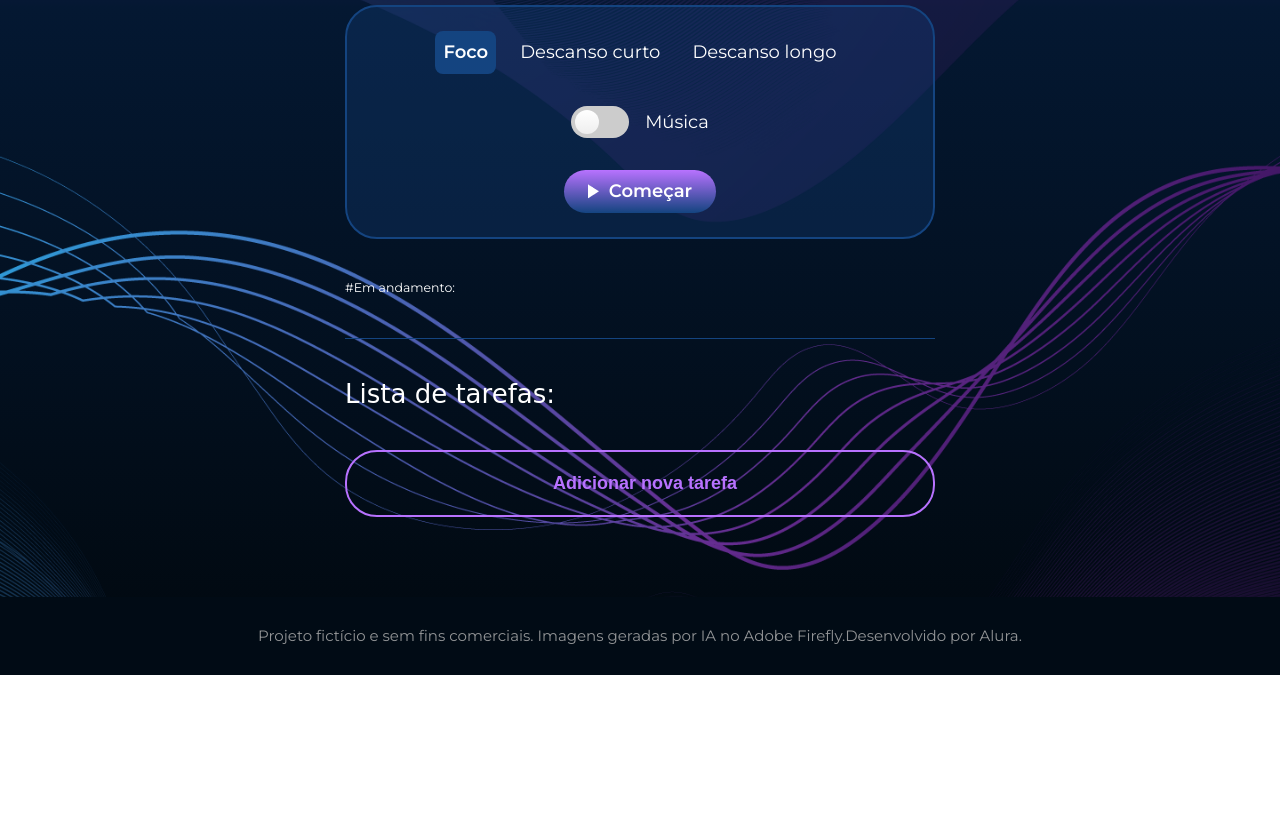
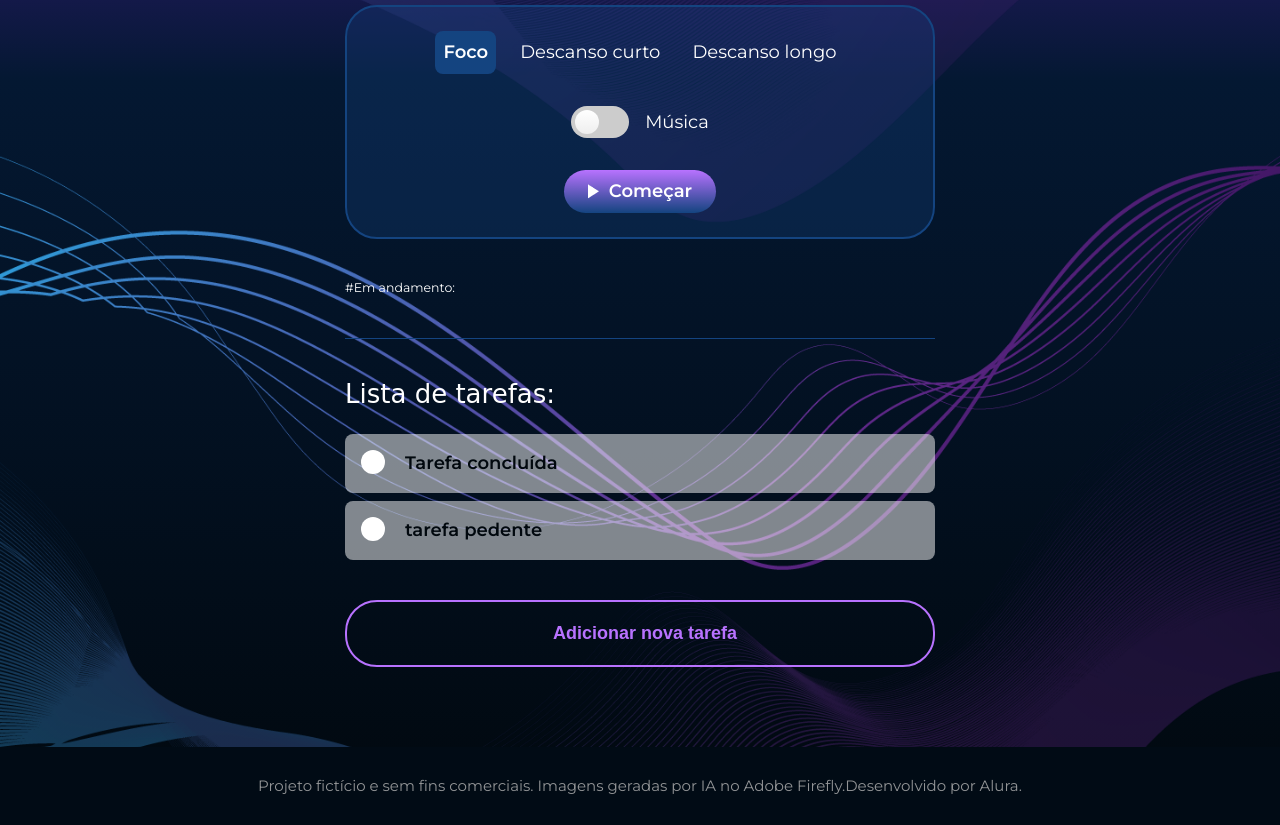
Before and after one commit to Israel-w-costa/js-manipulando-Dom, a plain HTML site: page index.html in a window 1280 px wide. Shown: the part 619-1444 px from the top of the page. Before the commit the page ends 1294 px from the top, so only its background shows below. Drawn offline with nearby package versions, Linux system fonts and the light colour scheme; a web font is replaced by a local one.

Commit message:
adicionando lista de tarefas

```diff
--- /dev/null
+++ b/app/script-crud.js
@@ -0,0 +1,45 @@
+const taskListContainer =document.querySelector ('.app__section-task-list')
+
+let tarefas = [
+    {
+        descricao: 'Tarefa concluída',
+        concluida : true
+    },
+    {
+        descricao: 'tarefa pedente',
+        concluida : false
+    }
+]
+
+
+const taskIconSvg = `<svg class="app_section-task-icon-status" width="24" height="24" viewBox="0 0 24 24"
+fill="none" xmlns="http://www.w3.org/2000/svg">
+<circle cx="12" cy="12" r="12"
+    fill="#FFF" />
+<path
+    d "M9 16.1719119.5938 5.57812121 6.9843819 18.9844L3.42188 13.4062L4.82812 12L19 16.17192"
+    fill="#01080E"
+/svg>`
+
+function createTask (tarefa) {
+    const li = document.createElement ('li')
+    li.classList.add ('app__section-task-list-item')
+
+    const svgIcon = document.createElement ('svg')
+    svgIcon.innerHTML = taskIconSvg
+
+    const paragraph = document.createElement ('p')
+    paragraph.classList.add ('app__section-task-list-item-description')
+    paragraph.textContent =tarefa.descricao
+
+    li.appendChild(svgIcon)
+
+    li.appendChild (paragraph)
+
+    return li
+}
+
+tarefas.forEach ((tarefa)=> {
+    const taskIcon = createTask (tarefa)
+    taskListContainer.appendChild (taskIcon)
+})
--- a/index.html
+++ b/index.html
@@ -17,6 +17,7 @@
     <link rel="stylesheet" href="./styles.css">
     <script src="./app/main.js" defer></script>
     <script src="./app/musica.js" defer></script>
+    <script src="./app/script-crud.js" defer></script>
 </head>
 
 <body>
```
